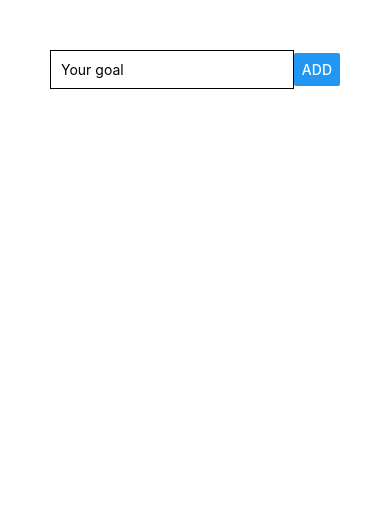
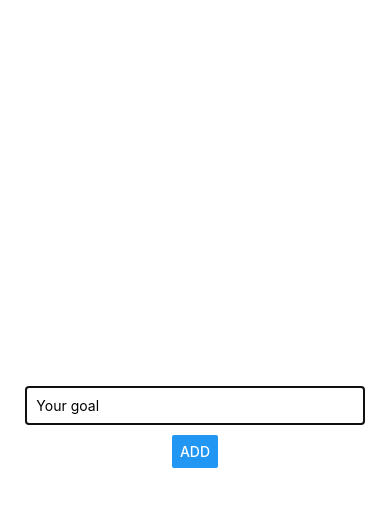
Before and after one commit to KihoonCode/Goal-manager, a React Native app: screen / in a window 390 px wide. Shown: the top 506 px of the page. Built offline with nearby package versions, Linux system fonts and the light colour scheme.

Commit message:
added modal and styling

```diff
--- a/App.js
+++ b/App.js
@@ -2,7 +2,8 @@ import React, { useState } from 'react';
 import {
    StyleSheet,
    View,
-   FlatList
+   FlatList,
+   Button
 } from 'react-native';
 import GoalInput from './components/GoalInput';
 import GoalItem from './components/GoalItem'
@@ -12,6 +13,8 @@ export default function App() {
    const [count, setCount] = useState(1);
    // List of goals
    const [goalList, setGoalList] = useState([]);
+
+   const [showModal, setShowModal] = useState(false);
 
    /*
    *  takes a goal and a tool to change the given goal. Also,
@@ -36,7 +39,8 @@ export default function App() {
 
    return (
       <View style={styles.screen}>
-         <GoalInput addGoal={addGoal} />
+         <Button title="Add a Goal" onPress={() => setShowModal(true)}/>
+         <GoalInput modalStatus={showModal} addGoal={addGoal} />
          <FlatList
             data={goalList}
             renderItem={itemData =>
--- a/components/GoalInput.js
+++ b/components/GoalInput.js
@@ -1,5 +1,5 @@
 import React, { useState } from 'react';
-import { View, TextInput, Button, StyleSheet } from 'react-native';
+import { View, TextInput, Button, StyleSheet, Modal } from 'react-native';
 
 const GoalInput = props => {
    // user's current goal
@@ -13,6 +13,7 @@ const GoalInput = props => {
    }
 
    return (
+      <Modal onPress={props.modalStatus} animationType="slide">
          <View style={styles.input_container}>
             <TextInput
                placeholder="Your goal"
@@ -24,21 +25,23 @@ const GoalInput = props => {
                onPress={() => props.addGoal(inputGoal, setInputGoal)}
             />
          </View>
+      </Modal>
    );
 };
 
 const styles = StyleSheet.create({
    input_container: {
-      flexDirection: 'row',
+      flex: 1,
       alignItems: 'center',
-      justifyContent: 'space-between'
+      justifyContent: 'center'
    },
 
    input: {
       width: '87%',
       borderColor: "black",
       borderWidth: 1,
-      padding: 10
+      padding: 10,
+      margin: 10
    },
 });
 
```
Lines whose indentation alone changed are shown as unchanged.
